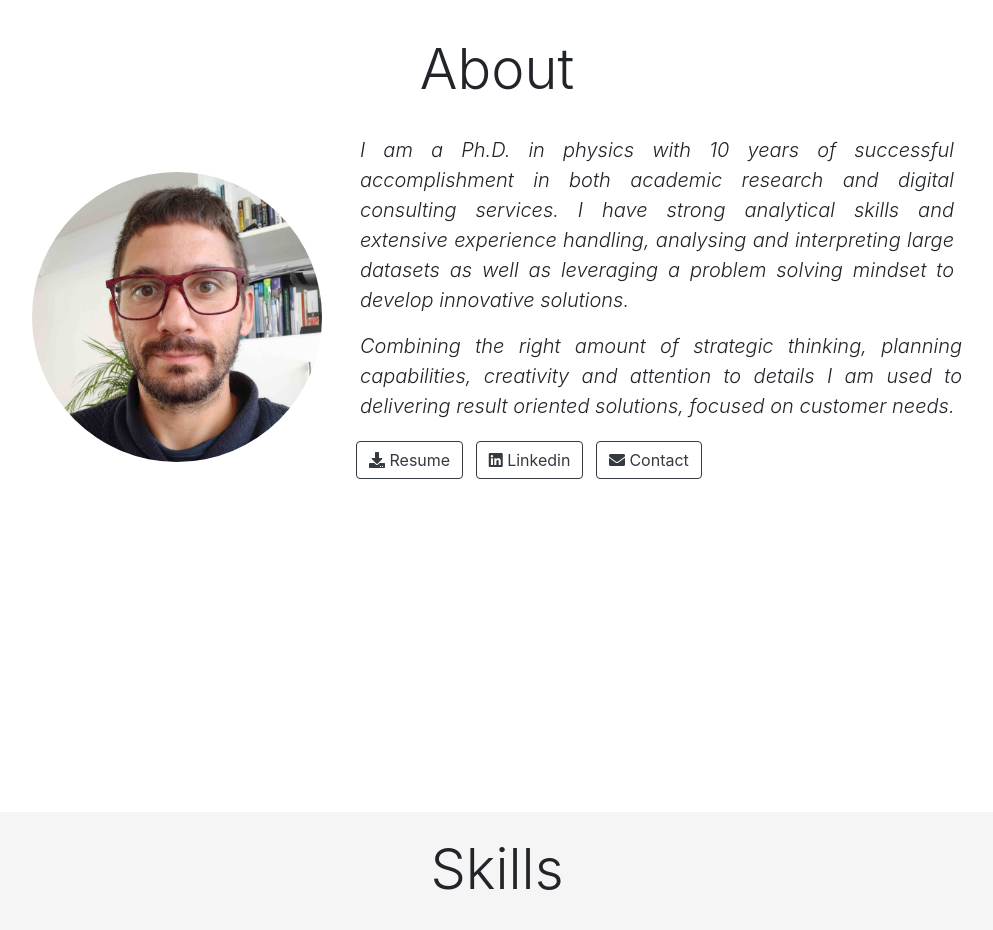
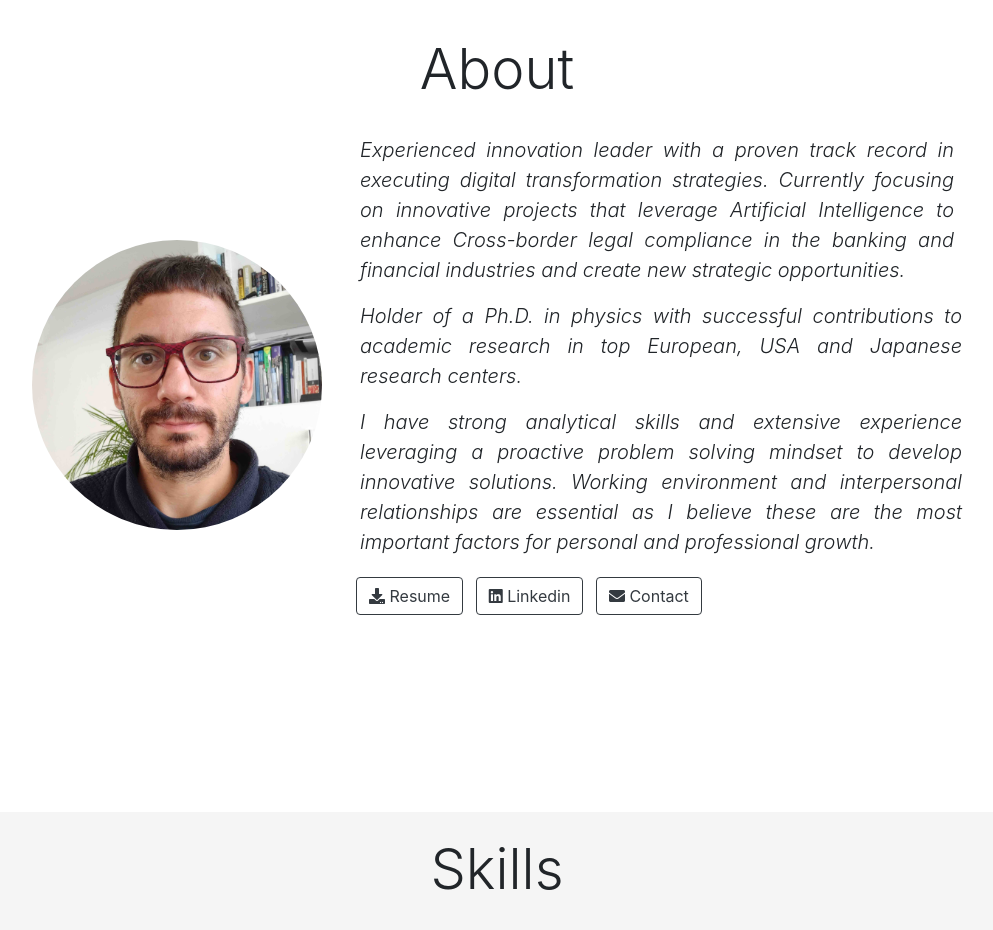
Before and after one commit to remotain/remotain.github.io, a plain HTML site: page index.html in a window 1280 px wide. Shown: the part 820-1750 px from the top of the page, without its empty margins (143-1136 px from the left). Drawn offline with nearby package versions, Linux system fonts and the light colour scheme.

Commit message:
Update index.html

```diff
--- a/index.html
+++ b/index.html
@@ -99,11 +99,13 @@
             </div>
             <div class="col-md-6 mb-4">
             <p class="lead text-justify font-italic pl-2 pr-2">
-                I am a Ph.D. in physics with 10 years of successful accomplishment in both academic research and digital consulting services. I have strong analytical skills and extensive experience handling, analysing and interpreting large datasets as well as leveraging a problem solving mindset to develop innovative solutions.
+               Experienced innovation leader with a proven track record in executing digital transformation strategies. Currently focusing on innovative projects that leverage Artificial Intelligence to enhance Cross-border legal compliance in the banking and financial industries and create new strategic opportunities.
             </p>
             <p class="lead text-justify font-italic pl-2">
-                Combining the right amount of strategic thinking, planning capabilities, creativity and attention to details I am used to delivering result oriented solutions, focused on customer needs.
+              Holder of a Ph.D. in physics with successful contributions to academic research in top European, USA and Japanese research centers.
             </p>
+            <p class="lead text-justify font-italic pl-2">
+              I have strong analytical skills and extensive experience leveraging a proactive problem solving mindset to develop innovative solutions. Working environment and interpersonal relationships are essential as I believe these are the most important factors for personal and professional growth.             </p>
             <p class="text-center text-md-left">
                 <a class="btn btn-outline-dark my-1 mx-1" href="download/alberto_remoto_cv.pdf" target="_blank">
                     <i class="fa fa-download"></i> Resume
```
